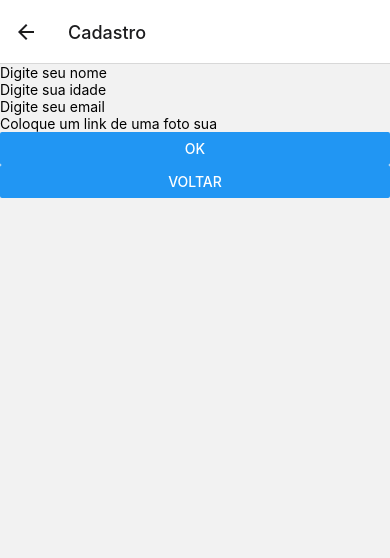
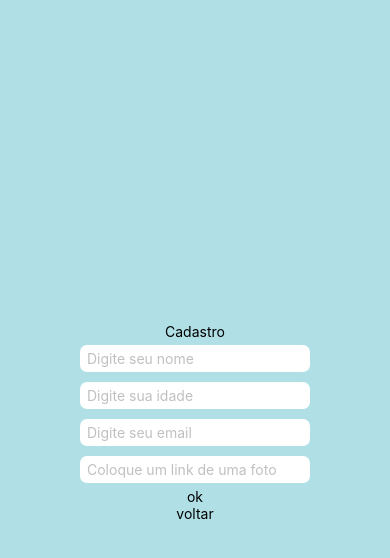
Before and after one commit to eromeromerom/2023.2-PIDM-Heron-Verissimo-de-Souza, a React Native app: screen /Cadastro in a window 390 px wide. Shown: the top 558 px of the page. Built offline with nearby package versions, Linux system fonts and the light colour scheme.

Commit message:
cadastro-rota

```diff
--- a/components/16Atividade02/01estilos.js
+++ b/components/16Atividade02/01estilos.js
@@ -0,0 +1,43 @@
+import { StyleSheet } from "react-native";
+
+const estilosAtv = StyleSheet.create({
+    container: {
+        flex: 1,
+        justifyContent: "center",
+        alignItems: "center",
+        backgroundColor: "powderblue",
+    },
+    botaoContainer:{
+        paddingBottom: 10,
+        paddingTop: 10,
+        paddingLeft: 10,
+        paddingRight: 10,
+        borderRadius: 10,
+        backgroundColor: "deepskyblue",
+    },
+    botaoFont: {
+        fontWeight: "bold",
+        color: "white"
+    },
+
+    textInput:{
+        backgroundColor: "white",
+        margin: 5,
+        padding: 5,
+        paddingLeft:7,
+        borderRadius:7
+
+    },
+    modal:{
+        backgroundColor: "gray",
+        width: 200,
+        height: 200,
+        alignItems: "center",
+        justifyContent:  "center"
+
+
+    }
+
+})
+
+export default estilosAtv
--- a/components/16Atividade02/02index.jsx
+++ b/components/16Atividade02/02index.jsx
@@ -1,19 +1,19 @@
-import { View, Text, Button} from "react-native"
+import { Pressable, View, Text, Button } from "react-native"
 import { createNativeStackNavigator } from "@react-navigation/native-stack";
 import { NavigationContainer } from '@react-navigation/native';
+import estilosAtv from "./01estilos";
 
 import Cadastro from "./03cadastro";
 
-const Home = ({navigation}) => {
+const Home = ({ navigation }) => {
     return (
-        <View >
+        <View style={estilosAtv.container}>
+            <Pressable
+                style={estilosAtv.botaoContainer}
+                onPress={() => navigation.navigate("Cadastro")}>
 
-            <Button
-                title="Cadastro"
-                onPress={() => navigation.navigate("Cadastro")}
-            />
-
-
+                <Text style={estilosAtv.botaoFont}>Cadastro</Text>
+            </Pressable>
         </View>
     )
 
@@ -24,9 +24,14 @@ const Stack = createNativeStackNavigator()
 const Index = () => {
     return (
         <NavigationContainer initialRouteName="Home">
-            <Stack.Navigator>
+            <Stack.Navigator
+                screenOptions={{
+                    headerShown: false
+                }}
+            >
+                <Stack.Screen name="Cadastro" component={Cadastro} />
                 <Stack.Screen name="Home" component={Home} />
-                <Stack.Screen name="Cadastro" component={Cadastro} />
+
 
             </Stack.Navigator>
         </NavigationContainer>
--- a/components/16Atividade02/03cadastro.jsx
+++ b/components/16Atividade02/03cadastro.jsx
@@ -1,6 +1,7 @@
-import { View, Text, Button, TextInput } from "react-native"
+import { Pressable, View, Text, Button, TextInput } from "react-native"
 import { useState } from "react"
 import Perfil from "./04Perfil"
+import estilosAtv from "./01estilos"
 
 const Cadastro = ({ navigation }) => {
 
@@ -13,45 +14,55 @@ const Cadastro = ({ navigation }) => {
 
 
     return (
-        <View >
+        <View style={estilosAtv.container}>
+
+            <Text>Cadastro</Text>
 
             <TextInput
-
+                style={estilosAtv.textInput}
                 placeholder="Digite seu nome"
+                placeholderTextColor="#7777"
                 defaultValue={nome}
                 onChangeText={(textoDigitado) => { setNome(textoDigitado) }}
             />
 
             <TextInput
-
+                style={estilosAtv.textInput}
                 placeholder="Digite sua idade"
+                placeholderTextColor="#7777"
                 defaultValue={idade}
                 onChangeText={(textoDigitado) => { setIdade(textoDigitado) }}
             />
 
             <TextInput
-
+                style={estilosAtv.textInput}
                 placeholder="Digite seu email"
+                placeholderTextColor="#7777"
                 defaultValue={email}
                 onChangeText={(textoDigitado) => { setEmail(textoDigitado) }}
             />
 
             <TextInput
-
-                placeholder="Coloque um link de uma foto sua"
+                style={estilosAtv.textInput}
+                placeholder="Coloque um link de uma foto"
+                placeholderTextColor="#7777"
                 defaultValue={linkFoto}
                 onChangeText={(textoDigitado) => { setLinkFoto(textoDigitado) }}
             />
 
-            <Button
-                title="ok"
-                onPress={() => setModalVisible(true)}
-            />
+            <Pressable
+                onPress={() => setModalVisible(true)}>
 
-            <Button
-                title="voltar"
-                onPress={() => navigation.navigate("Home")}
-            />
+                <Text >ok</Text>
+
+            </Pressable>
+
+            <Pressable
+                onPress={() => navigation.navigate("Home")}>
+
+                <Text >voltar</Text>
+
+            </Pressable>
 
             <Perfil
                 nome={nome}
--- a/components/16Atividade02/04Perfil.jsx
+++ b/components/16Atividade02/04Perfil.jsx
@@ -1,9 +1,10 @@
-import { Alert, Modal, StyleSheet, Text, Pressable, View } from 'react-native';
-
+import { Image, Alert, Modal, StyleSheet, Text, Pressable, View } from 'react-native';
+import estilosAtv from './01estilos';
 //https://reactnative.dev/docs/modal
 const Perfil = ({ modalVisible, setModalVisible, nome, idade, email, linkFoto, nav }) => {
     return (
         <Modal
+
             animationType="slide"
             transparent={true}
             visible={modalVisible}
@@ -11,8 +12,18 @@ const Perfil = ({ modalVisible, setModalVisible, nome, idade, email, linkFoto, n
                 //Alert.alert('Modal has been closed.');
                 setModalVisible(!modalVisible);
             }}>
-                <View style={{backgroundColor: "gray"}}>
+            <View>
+                <View style={estilosAtv.modal}>
                     <View >
+                        <Pressable
+                            onPress={() => setModalVisible(!modalVisible)}>
+
+                            <Text >X</Text>
+
+                        </Pressable>
+
+                        <Image source={{ uri: linkFoto }} style={{ width: 40, height: 40 }} />
+
                         <Text >Nome: {nome}</Text>
                         <Text >Idade: {idade}</Text>
                         <Text >E-mail: {email}</Text>
@@ -26,6 +37,7 @@ const Perfil = ({ modalVisible, setModalVisible, nome, idade, email, linkFoto, n
                         </Pressable>
                     </View>
                 </View>
+            </View>
         </Modal>
     );
 };
```
Lines whose indentation alone changed are shown as unchanged.
